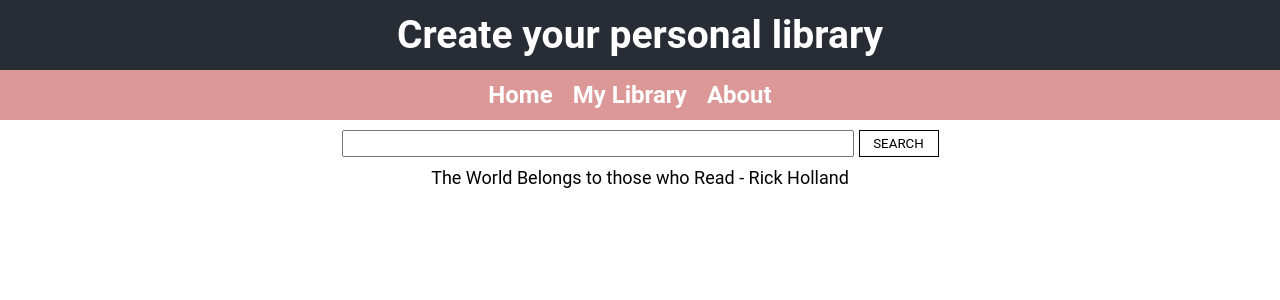
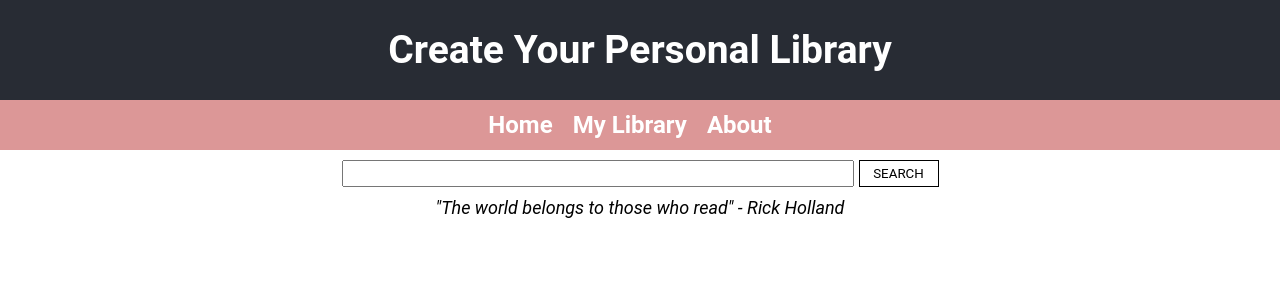
Before and after one commit to klaucoffee/BooksAPI, a React (Create React App) app: page /booksapi in a window 1280 px wide. Shown: the top 300 px of the page. Built offline with nearby package versions, Linux system fonts and the light colour scheme; the HTML template or start-up script is replaced by a standard one.

Commit message:
added loading bar

```diff
--- a/src/App.css
+++ b/src/App.css
@@ -4,7 +4,7 @@
 
 .App-header {
   background-color: #282c34;
-  height: 70px;
+  height: 100px;
   display: flex;
   flex-direction: column;
   align-items: center;
@@ -17,6 +17,7 @@
 
 .App-intro {
   font-size: large;
+  font-style: italic;
 }
 
 br {
@@ -72,6 +73,13 @@ br {
   margin: auto;
   font-weight: bold;
   color: rgb(161, 15, 15);
+}
+
+.loading {
+  position: absolute;
+  top: 50%;
+  left: 50%;
+  margin: -50px 0px 0px -50px;
 }
 
 .search {
--- a/src/components/App.js
+++ b/src/components/App.js
@@ -1,6 +1,7 @@
 import React, { useState, useEffect } from "react";
 import { Outlet, useOutletContext, Link } from "react-router-dom";
 import "../App.css";
+
 // import Header from "./Header";
 // import BookDisplay from "./BookDisplay";
 // import Search from "./Search";
@@ -13,6 +14,7 @@ const App = () => {
   return (
     <div className="App">
       <Header />
+
       <Outlet context={[library, setLibrary]} />
     </div>
   );
--- a/src/components/Header.js
+++ b/src/components/Header.js
@@ -12,7 +12,7 @@ const Header = (props) => {
   return (
     <div>
       <header className="App-header">
-        <h2>Create your personal library</h2>
+        <h2>Create Your Personal Library</h2>
       </header>
       <div className="nav">
         <div className="nav-item">
--- a/src/components/Home.js
+++ b/src/components/Home.js
@@ -3,6 +3,8 @@ import "../App.css";
 import Header from "./Header";
 import BookDisplay from "./BookDisplay";
 import Search from "./Search";
+import { textAlign } from "@mui/system";
+import LinearDeterminate from "./LinearDeterminate";
 
 const Home = () => {
   const [loading, setLoading] = useState(false);
@@ -18,7 +20,7 @@ const Home = () => {
     fetch(book_url)
       .then((response) => response.json())
       .then((jsonResponse) => {
-        if (jsonResponse.numFound > 500) {
+        if (jsonResponse.numFound > 1000) {
           //too many responses
           setErrorMessage(
             "Too many responses - please narrow down search terms"
@@ -61,19 +63,21 @@ const Home = () => {
     <div className="App">
       <Search search={search} />
       <p className="App-intro">
-        The World Belongs to those who Read - Rick Holland
+        "The world belongs to those who read" - Rick Holland
       </p>
       <div>
         <div>
           <div className="books">
             {loading && !errorMessage ? (
-              <div>Loading...</div>
+              <LinearDeterminate />
             ) : errorMessage ? (
               <div className="errorMessage">{errorMessage}</div>
             ) : (
-              books.map((el, index) => {
-                return <BookDisplay key={`${index}-${el.title}`} book={el} />;
-              })
+              <div className="books" style={{ marginTop: 50 }}>
+                {books.map((el, index) => {
+                  return <BookDisplay key={`${index}-${el.title}`} book={el} />;
+                })}
+              </div>
             )}
           </div>
         </div>
--- /dev/null
+++ b/src/components/LinearDeterminate.js
@@ -0,0 +1,33 @@
+import * as React from "react";
+import Box from "@mui/material/Box";
+import LinearProgress from "@mui/material/LinearProgress";
+
+export default function LinearDeterminate() {
+  const [progress, setProgress] = React.useState(0);
+
+  React.useEffect(() => {
+    const timer = setInterval(() => {
+      setProgress((oldProgress) => {
+        if (oldProgress === 100) {
+          return 0;
+        }
+        const diff = Math.random() * 10;
+        return Math.min(oldProgress + diff, 100);
+      });
+    }, 500);
+
+    return () => {
+      clearInterval(timer);
+    };
+  }, []);
+
+  return (
+    <Box sx={{ width: "100%" }}>
+      <LinearProgress
+        variant="determinate"
+        value={progress}
+        style={{ marginTop: 100 }}
+      />
+    </Box>
+  );
+}
```
